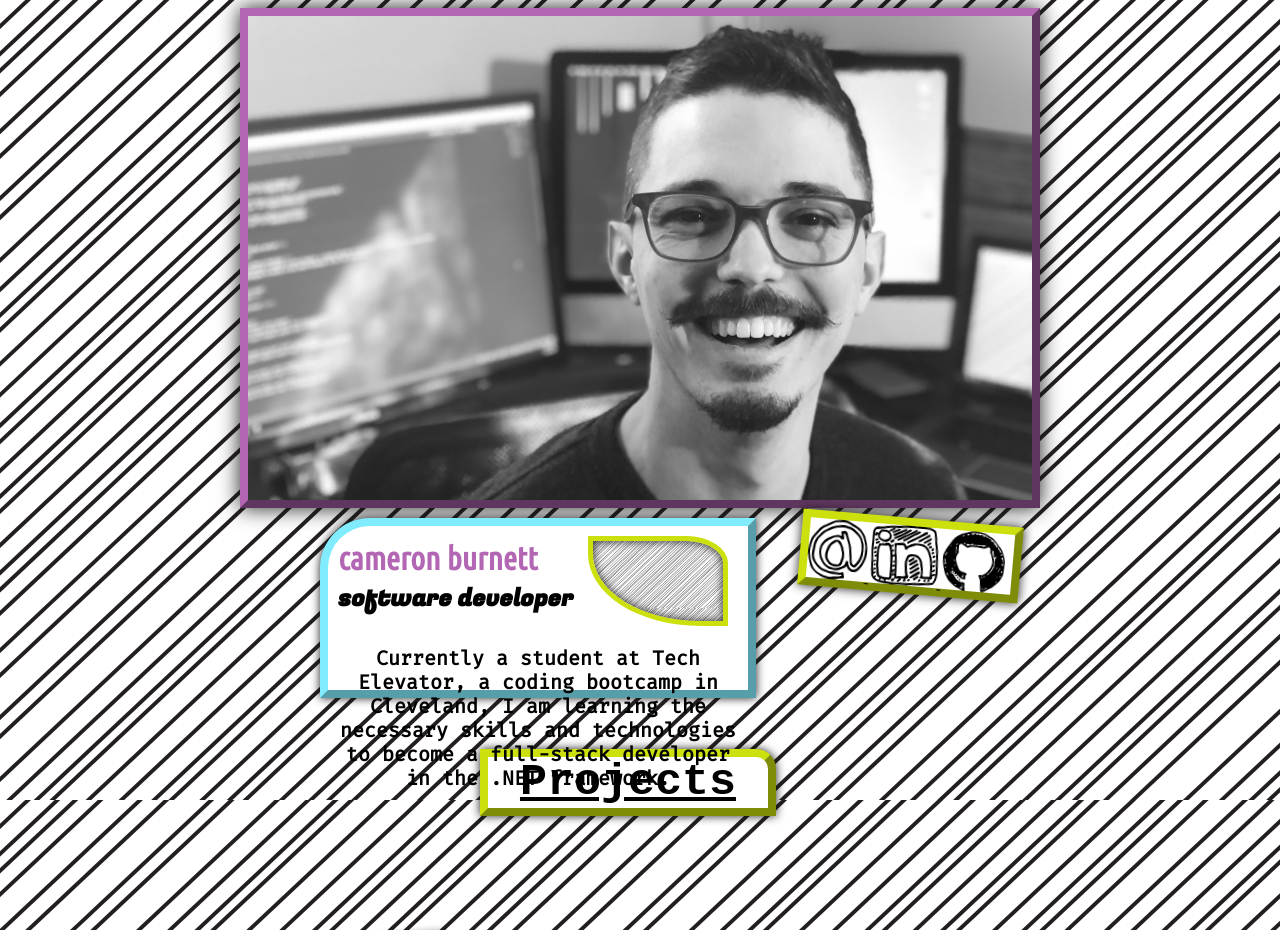
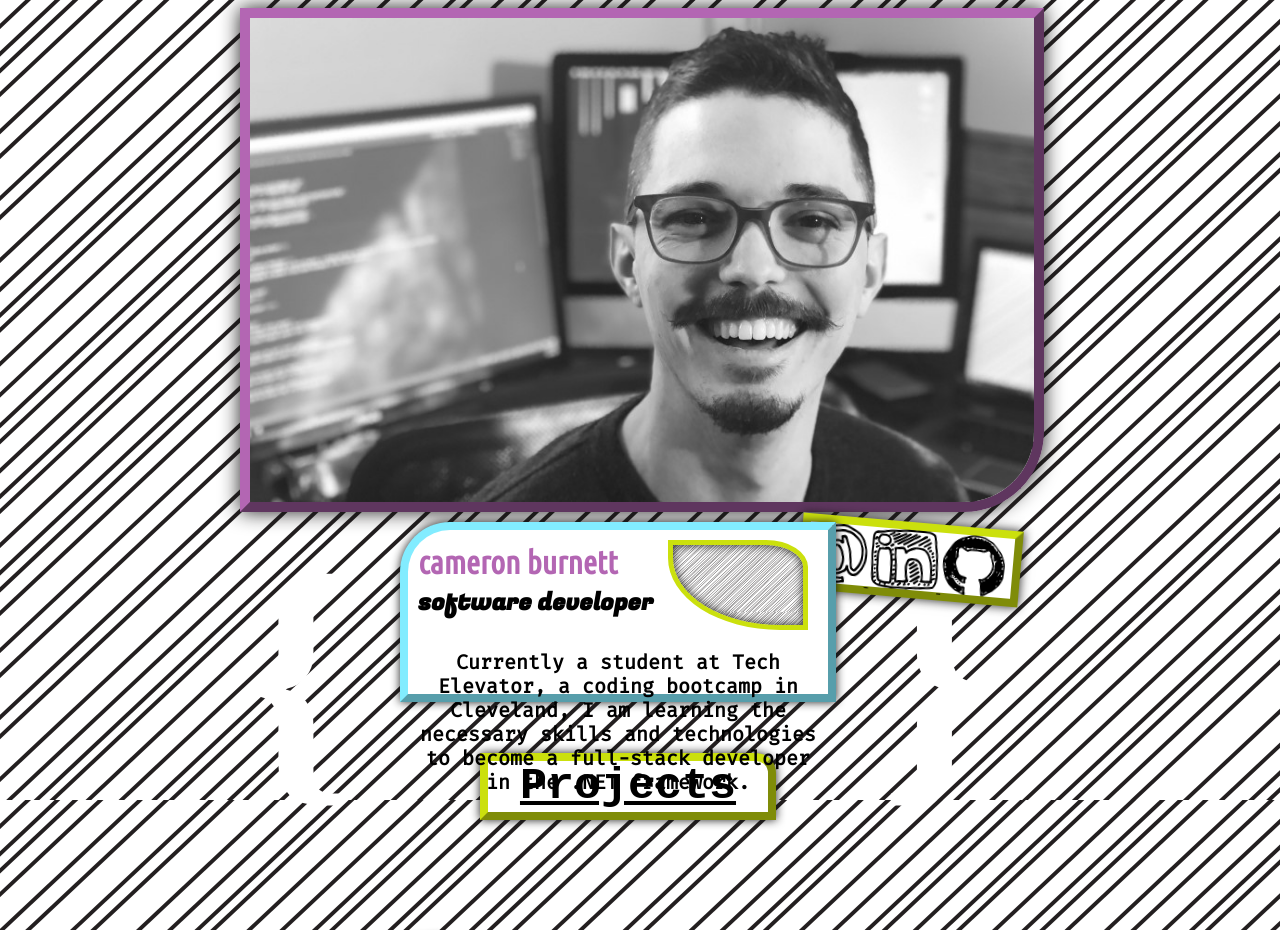
Before and after one commit to cambfilm/cambfilm.github.io, a plain HTML site: page index.html in a window 1280 px wide. Shown: the top 930 px of the page. Drawn offline with Linux system fonts and the light colour scheme; a web font is replaced by a local one.

Commit message:
changed home page

```diff
--- a/index.html
+++ b/index.html
@@ -7,7 +7,7 @@
     <meta http-equiv="X-UA-Compatible" content="ie=edge">
     <link href="https://fonts.googleapis.com/css?family=Nova+Mono|Fugaz+One|Fira+Mono|PT+Sans|Limelight|Ubuntu+Condensed" rel="stylesheet">
     <link rel="stylesheet" href="style.css">
-    <title>Document</title>
+    <title>Cameron Burnett</title>
 </head>
 
 <body>
@@ -18,6 +18,8 @@
         </div>
         <div class="text">
             <div class="top">
+                <span class="chars open-brace">{</span>
+                <span class="chars close-brace">}</span>
                 <div id="info">
                     <a id="mail" href="mailto:cambfilm@gmail.com">
                         <img class="link" src="images\email.svg" />
@@ -72,8 +74,9 @@
 
             </div>
 
+            <span class="chars semi-colon">;</span>
+        </div>
 
-        </div>
     </div>
 </body>
 
--- a/style.css
+++ b/style.css
@@ -15,9 +15,10 @@ html {
 #steve {
     align-self: center;
     width: 784px;
-    border: 8px outset #b366b3;
+    border: 10px outset #b366b3;
     z-index: -2;
     box-shadow: 0 0 20px rgba(22, 21, 21, 0.952);
+    border-bottom-right-radius: 80px;
 }
 
 #head {
@@ -26,6 +27,24 @@ html {
     max-width: 800px;
 }
 
+.chars {
+    color: white;
+    font-size: 280px;
+    font-weight: bolder;
+    z-index: -2;
+}
+
+.chars.open-brace {
+    grid-area: 1 / 1 / 11 / 2;
+}
+
+.chars.close-brace {
+    grid-area: 1 / 9 / 11 / 11;
+}
+
+.chars.semi-colon {
+    float: right;
+}
 
 #info {
     grid-area: 1 / 8 / 11 / 11;
@@ -39,6 +58,7 @@ html {
     background: #FFF;
     box-shadow: 0 0 10px rgba(22, 21, 21, 0.952);
     transform: rotateZ(5deg);
+    z-index: 0;
 }
 
 #info:hover {
@@ -73,7 +93,7 @@ div.top {
 }
 
 div.intro {
-    grid-area: 1 / 2 / 5 / 4;
+    grid-area: 1 / 3 / 5 / 8;
     display: grid;
     grid-template-columns: 50% 50%;
     grid-template-rows: 1fr 1fr 4fr;
@@ -85,6 +105,7 @@ div.intro {
     border: 8px outset #82ECFF;
     border-top-left-radius: 50px;
     box-shadow: 0 0 10px rgba(22, 21, 21, 0.952);
+    z-index: 1;
 
 }
 
```
